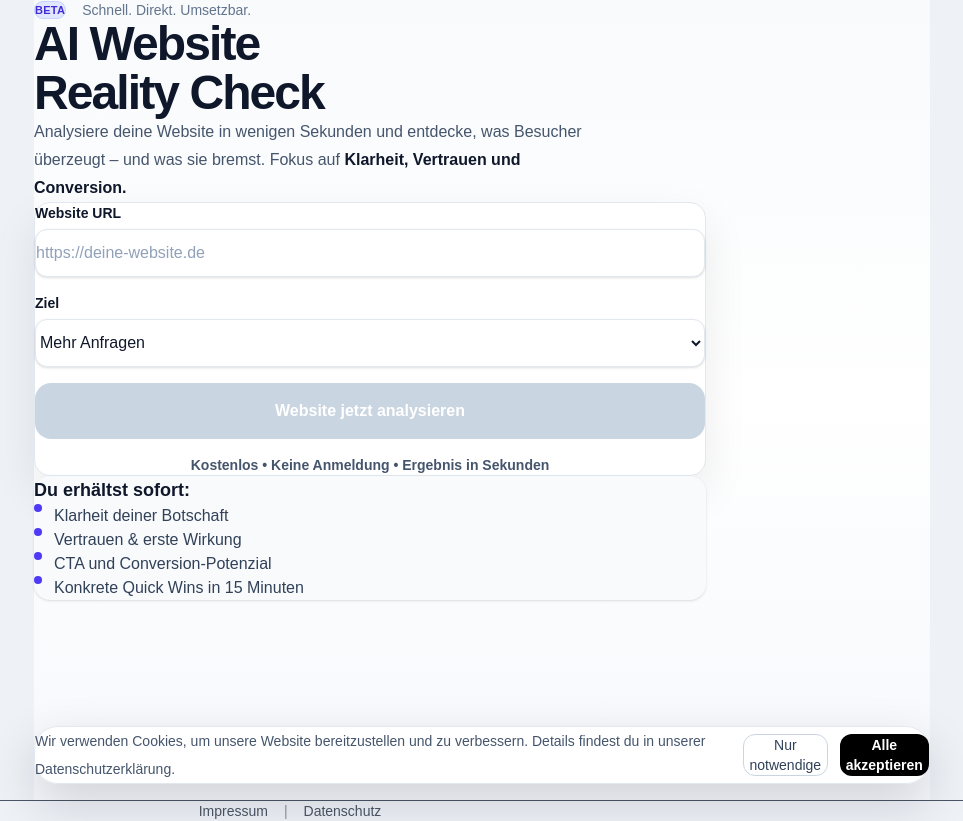
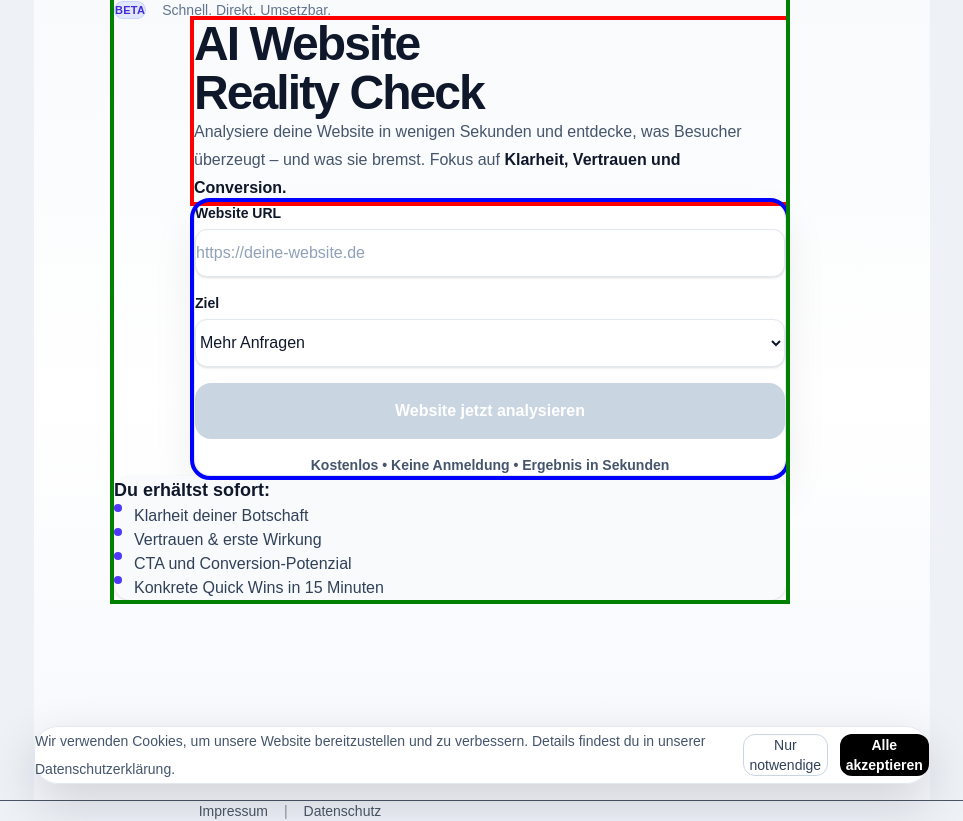
Before and after one commit to robertpetrovic87-code/Digitalstruktur, a Next.js app: page / in a window 1280 px wide. Shown: the whole page, without its empty margins (158-1121 px from the left). Built offline with nearby package versions, Linux system fonts and the light colour scheme.

Commit message:
fix blueprint prompt usage_guide

```diff
--- a/app/page.tsx
+++ b/app/page.tsx
@@ -179,7 +179,8 @@ export default function Home() {
   <div className="min-h-screen bg-gradient-to-b from-slate-50 via-white to-[#f6f8fc] py-8 sm:py-10 lg:py-12">
 
     {/* HERO + FORMULAR */}
-    <section className="mx-auto max-w-2xl">
+    <section className="mx-auto max-w-2xl"
+    style={{ marginLeft: "80px", outline: "4px solid green" }}>
       <div className="px-4 sm:px-5 md:px-6"></div>
 
       {/* Beta Label */}
@@ -193,7 +194,8 @@ export default function Home() {
       </div>
 
       {/* Headline */}
-      <div className="text-left">
+      <div className="text-left"
+      style={{ marginLeft: "80px", outline: "4px solid red" }}>
         <h1 className="text-[2.2rem] font-bold leading-[1.02] tracking-[-0.04em] text-slate-900 sm:text-5xl">
           AI Website
           <br />
@@ -210,7 +212,8 @@ export default function Home() {
       </div>
 
       {/* FORMULAR CARD */}
-      <div className="rounded-2xl border border-slate-200 bg-white px-6 py-7 shadow-[0_18px_45px_rgba(2,6,23,0.08)] sm:px-7 sm:py-8">
+      <div className="rounded-2xl border border-slate-200 bg-white px-6 py-7 shadow-[0_18px_45px_rgba(2,6,23,0.08)] sm:px-7 sm:py-8"
+      style={{ marginLeft: "80px", outline: "4px solid blue" }}>
 
         <div className="grid gap-4">
 
```
